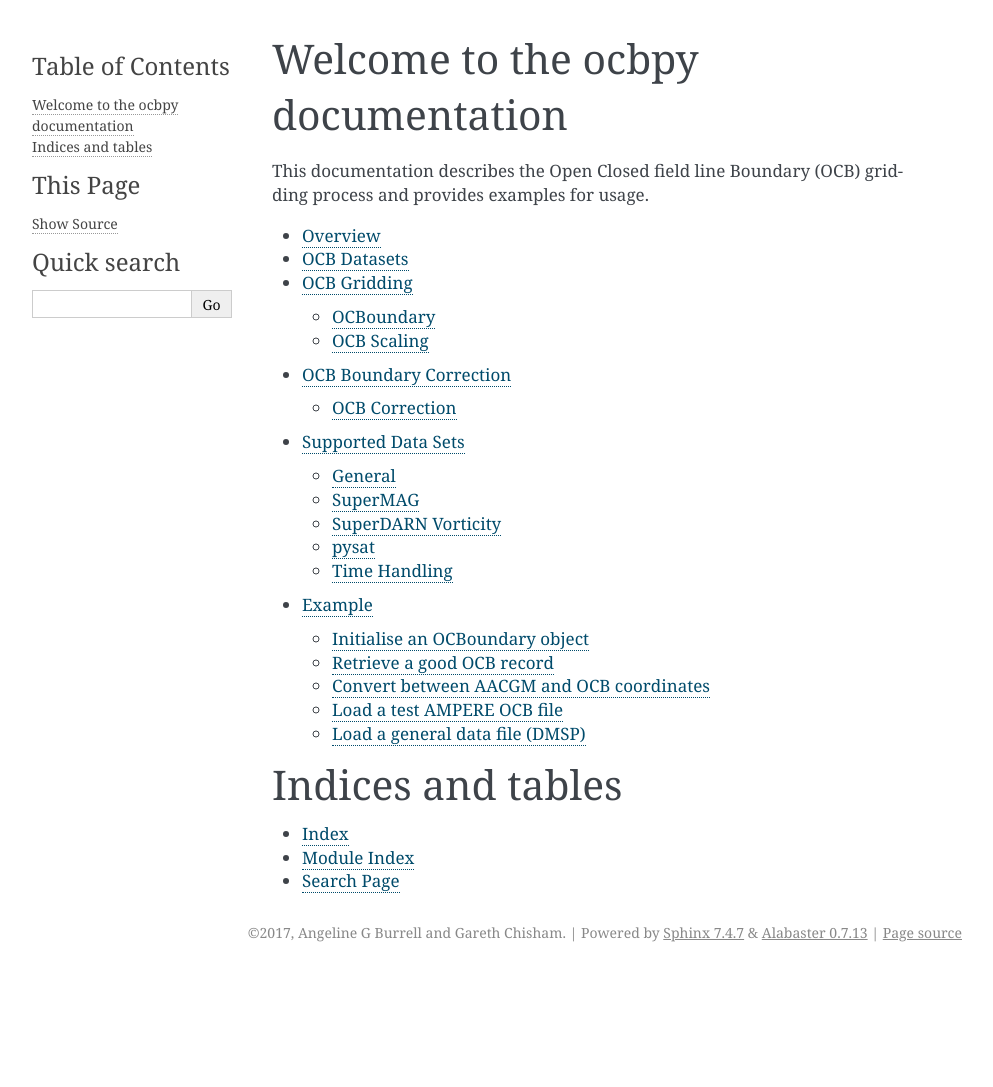
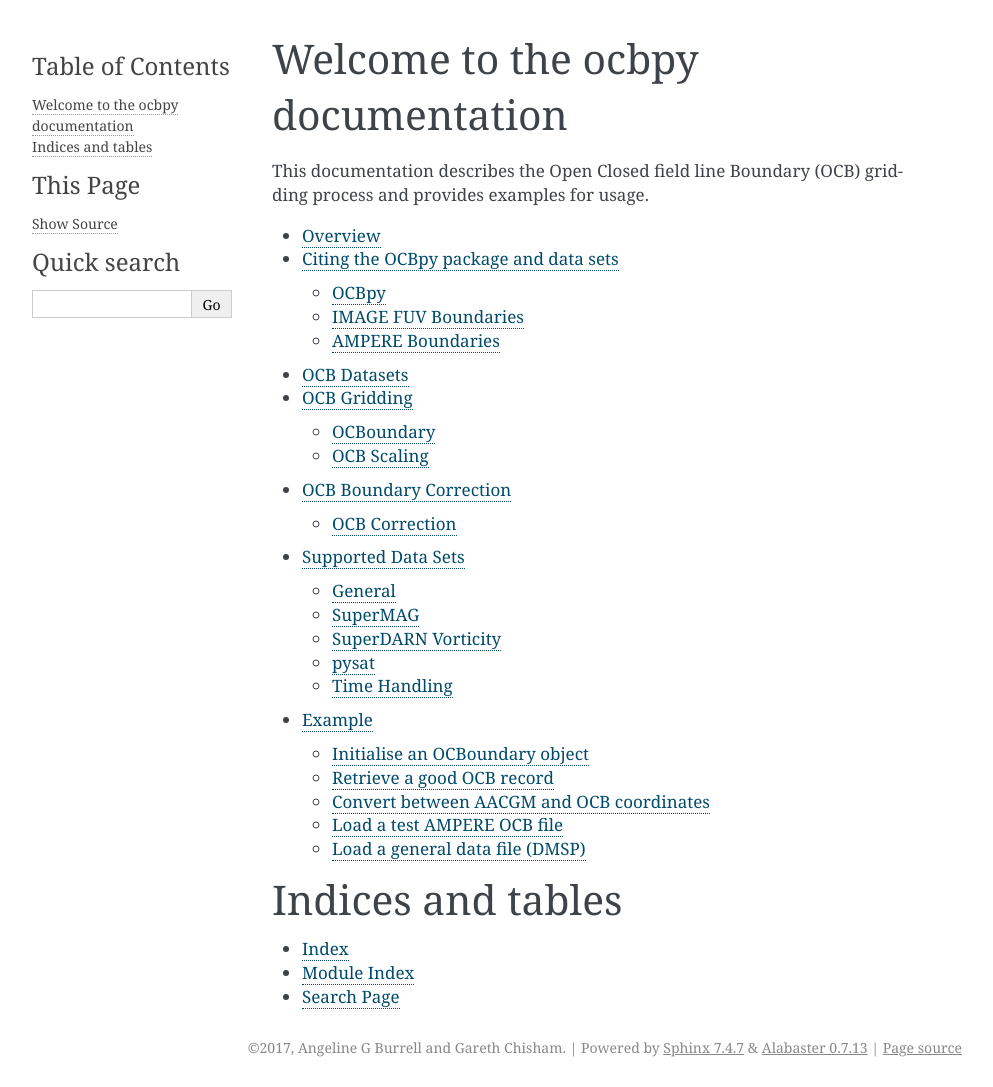
Before and after one commit to aburrell/ocbpy, a Sphinx documentation site: the page built from docs/index.rst, in a window 1280 px wide. Shown: the whole page, without its empty margins (148-1141 px from the left). Built offline with Sphinx 7.4.7, drawn with Linux system fonts in a browser that asks for light colours; before the commit the page ends 972 px from its top, so only the background shows below that; some of the changed lines change nothing that is shown.

Commit message:
DOC: added citation guide
Added a citation guide to the documentation.

````diff
--- /dev/null
+++ b/docs/citing.rst
@@ -0,0 +1,58 @@
+Citing the OCBpy package and data sets
+======================================
+
+When publishing work that uses OCBpy, please cite both the package and the
+boundary data set.  Specifying which version of OCBpy used will also improve
+the reproducibility of your presented results.
+
+OCBpy
+-----
+
+* Burrell, A. G. and G. Chisham. (2018). aburrell/ocbpy:
+  Beta Release (Version 0.2b1). Zenodo. doi:10.5281/zenodo.1217177.
+
+  ```
+  @Misc{ocbpy,
+        author = {Burrell, A. G. and Chisham, G.},
+	title  = {aburrell/ocbpy: Beta Release},
+	year   = {2018},
+	date   = {2018-04-12},
+	doi    = {10.5281/zenodo.1179230},
+	url    = {http://doi.org/10.5281/zenodo.1217177},
+	}
+  ```
+
+This package was first described in the python in heliophysics over article,
+which may also be cited if a description of the package is desired.
+
+* Burrell, A. G., et al. (2018). Snakes on a spaceship — An overview of Python
+  in heliophysics. Journal of Geophysical Research: Space Physics, 123,
+  10,384–10,402. doi:10.1029/2018JA025877.
+
+IMAGE FUV Boundaries
+--------------------
+
+Please cite both the papers discussing both the instrument and the boundary
+retrieval method.
+
+* **SI12/SI13**: Mende, S., et al. Space Science Reviews (2000) 91: 287-318.
+  doi:10.1023/A:1005292301251.
+* **WIC**: Mende, S., et al. Space Science Reviews (2000) 91: 271-285.
+  doi:10.1023/A:1005227915363.
+* **OCB**: Chisham, G. (2017), A new methodology for the development of
+  high‐latitude ionospheric climatologies and empirical models,
+  J. Geophys. Res. Space Physics, 122, 932–947, doi:10.1002/2016JA023235.
+
+AMPERE Boundaries
+-----------------
+
+Please follow the AMPERE data usage requirements provided by
+`APL <http://ampere.jhuapl.edu/AMPERE-README.pdf>`_ and cite the R1/R2 FAC
+boundary retrieval method and the OCB correction method.
+
+* **FAC**: Milan, S. E., et al. (2015), Principal component analysis of
+  Birkeland currents determined by the Active Magnetosphere and Planetary
+  Electrodynamics Response Experiment, J. Geophys. Res. Space Physics, 120,
+  10,415–10,424, doi:10.1002/2015JA021680.
+* **OCB**: Burrell, A. G., et al.: AMPERE Polar Cap Boundaries, Ann. Geophys.
+  Discuss., doi:10.5194/angeo-2019-113, in review, 2019.
--- a/docs/index.rst
+++ b/docs/index.rst
@@ -13,6 +13,7 @@ process and provides examples for usage.
    :maxdepth: 2
 
    overview.rst
+   citing.rst
    ocb_datasets.rst
    ocb_gridding.rst
    ocb_boundary_correction.rst
````
